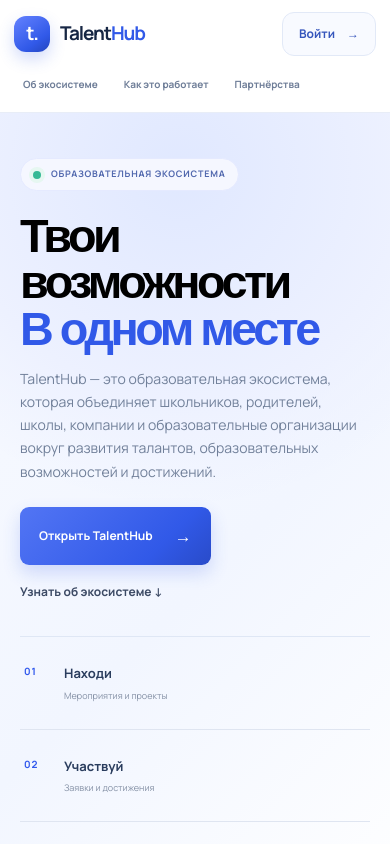
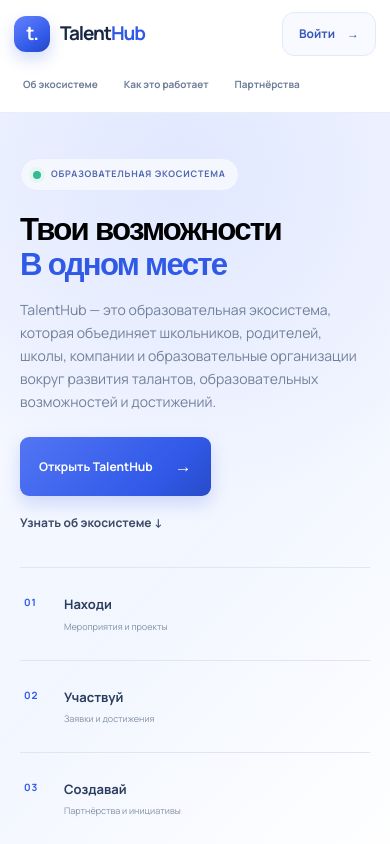
Before and after one commit to ILYUXXXA/talenthub_frontend, a React (Vite) app in the folder talenthub/: page / in a window 390 px wide. Shown: the top 844 px of the page. Built offline with nearby package versions, Linux system fonts and the light colour scheme; a web font is replaced by a local one.

Commit message:
Fix landing headline size and prevent unwanted wrapping

```diff
--- a/talenthub/src/styles/redesign.css
+++ b/talenthub/src/styles/redesign.css
@@ -383,7 +383,7 @@ label { color: #435573; }
 .th-nav a:hover { color: #3159e8; background: #f2f5ff; }
 .th-login { display: inline-flex; align-items: center; gap: 12px; padding: 11px 16px; border: 1px solid #e2e9f7; border-radius: 12px; color: #3555bc; background: #f8faff; font-size: 12px; font-weight: 800; }
 .th-hero.th-hero-clean { padding-top: 90px!important; padding-bottom: 70px!important; background: linear-gradient(135deg,#f8faff 0%,#f2f6ff 55%,#fff 100%)!important; }
-.th-clean-inner h1 { max-width: 920px; color: #000; font-size: clamp(56px,7vw,88px); }
+.th-clean-inner h1 { max-width: none; width: 100%; color: #000; font-size: clamp(42px,5vw,60px); line-height: 1.08; letter-spacing: -.055em; white-space: nowrap; }
 .th-clean-inner h1 em { color: #3159e8; }
 .th-clean-inner > p { color: #71809a; font-size: 16px; }
 .th-clean-decoration { top: 78px; right: 5%; width: 185px; height: 185px; border-radius: 42px; }
@@ -467,7 +467,7 @@ label { color: #435573; }
   .th-header-inner { width: calc(100% - 28px); }
   .th-nav a { padding: 8px 9px; font-size: 10px; }
   .th-hero.th-hero-clean { padding: 45px 20px 34px!important; }
-  .th-clean-inner h1 { font-size: clamp(43px,12vw,60px); }
+  .th-clean-inner h1 { font-size: clamp(27px,8vw,36px); line-height: 1.12; white-space: nowrap; }
   .th-clean-inner > p { font-size: 14px; }
   .th-clean-decoration { display: none; }
   .th-clean-points { margin-top: 35px; }
```
